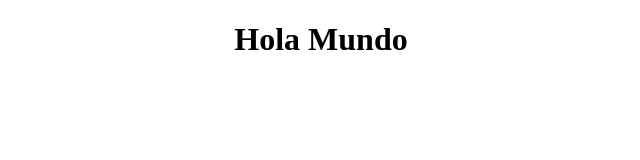
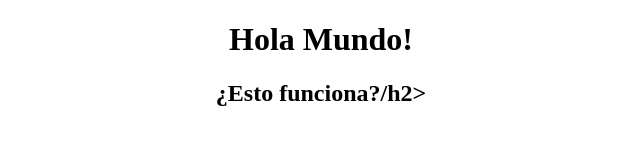
Before and after one commit to ChristianAcadez/aprendiendoGit, a plain HTML site: page index.html in a window 1280 px wide. Shown: the whole page, without its empty margins (319-959 px from the left). Drawn offline with Linux system fonts and the light colour scheme.

Commit message:
Se agrgo una segunda linea de código

```diff
--- a/index.html
+++ b/index.html
@@ -7,10 +7,11 @@
     <title>Document</title>
 </head>
 <body>
-    <h1>Hola Mundo</h1>
+    <h1>Hola Mundo!</h1>
+    <h2>¿Esto funciona?/h2>
 </body>
 <style>
-    h1{
+    h1, h2{
         text-align: center;
         font-weight: bold;
     }
```
